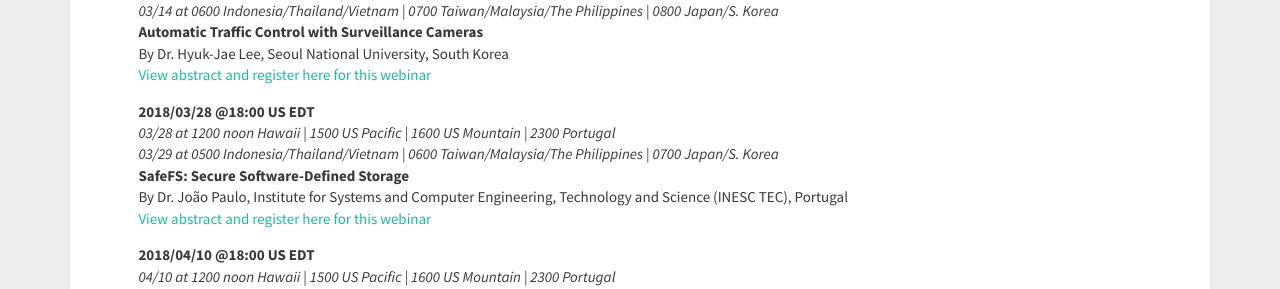
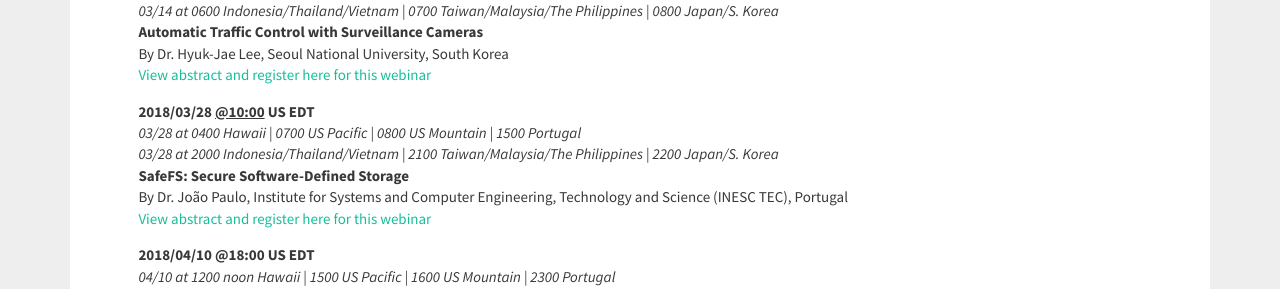
Before and after one commit to hmchou56/centra8, a Jekyll site: the page built from spring2018webinars.md, in a window 1280 px wide. Shown: the part 1450-1739 px from the top of the page. Built offline with Jekyll 4.4.1, drawn with Linux system fonts in a browser that asks for light colours; nearby versions of some CDN libraries.

Commit message:
updated 3/28 talk schedule

```diff
--- a/spring2018webinars.md
+++ b/spring2018webinars.md
@@ -62,9 +62,9 @@
 By Dr. Hyuk-Jae Lee, Seoul National University, South Korea
 [View abstract and register here for this webinar](https://goo.gl/MuADia)
 
-**2018/03/28 @18:00 US EDT**
-*03/28 at 1200 noon Hawaii | 1500 US Pacific | 1600 US Mountain | 2300 Portugal*
-*03/29 at 0500 Indonesia/Thailand/Vietnam | 0600 Taiwan/Malaysia/The Philippines | 0700 Japan/S. Korea*
+**2018/03/28 <span class="underline">@10:00</span> US EDT**
+*03/28 at 0400 Hawaii | 0700 US Pacific | 0800 US Mountain | 1500 Portugal*
+*03/28 at 2000 Indonesia/Thailand/Vietnam | 2100 Taiwan/Malaysia/The Philippines | 2200 Japan/S. Korea*
 **SafeFS: Secure Software-Defined Storage**
 By Dr. João Paulo, Institute for Systems and Computer Engineering, Technology and Science (INESC TEC), Portugal
 [View abstract and register here for this webinar](https://goo.gl/zWR9g7)
```
